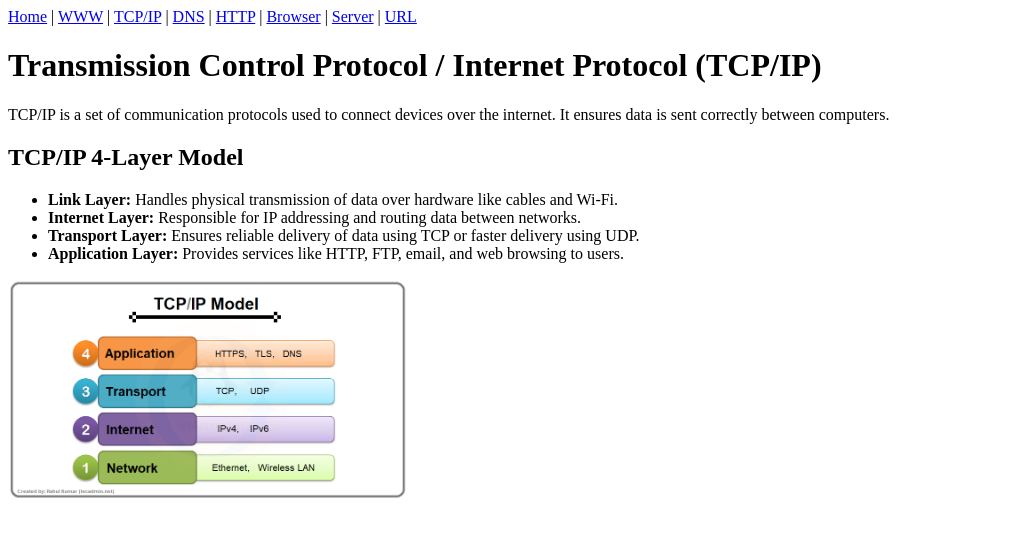
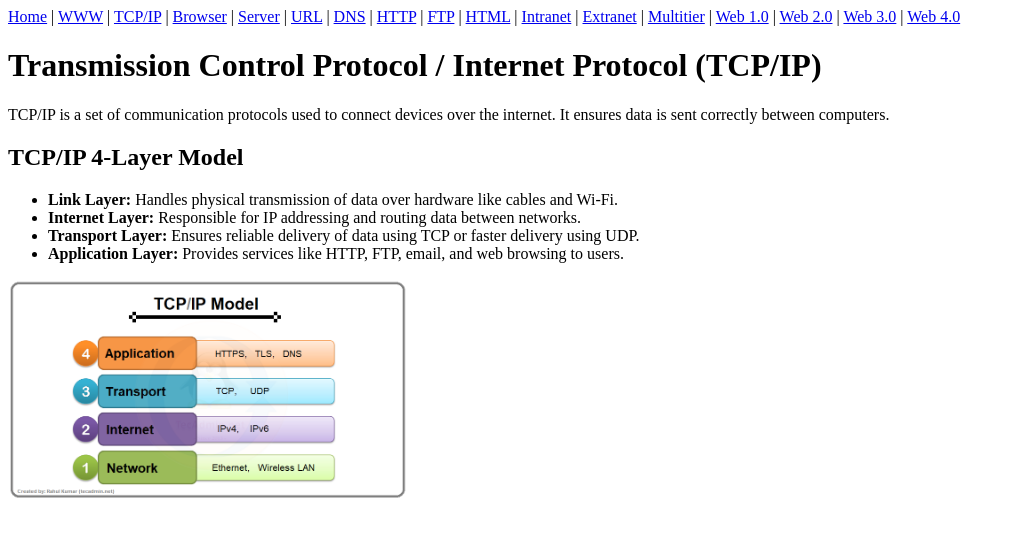
Before and after one commit to Amore100/internet-terminology-website, a plain HTML site: page tcp-ip.html in a window 1280 px wide. Shown: the whole page, without its empty margins (0-1015 px from the left). Drawn offline with Linux system fonts and the light colour scheme.

```diff
--- a/tcp-ip.html
+++ b/tcp-ip.html
@@ -9,11 +9,20 @@
     <a href="index.html">Home</a> |
     <a href="www.html">WWW</a> |
     <a href="tcp-ip.html">TCP/IP</a> |
+    <a href="browser.html">Browser</a> |
+    <a href="server.html">Server</a> |
+    <a href="url.html">URL</a> |
     <a href="dns.html">DNS</a> |
     <a href="http.html">HTTP</a> |
-    <a href="browser.html">Browser</a> |
-    <a href="server.html">Server</a> |
-    <a href="url.html">URL</a>
+    <a href="ftp.html">FTP</a> |
+    <a href="html.html">HTML</a> |
+    <a href="intranet.html">Intranet</a> |
+    <a href="extranet.html">Extranet</a> |
+    <a href="multitier.html">Multitier</a> |
+    <a href="web1.html">Web 1.0</a></li> |
+    <a href="web2.html">Web 2.0</a> |
+    <a href="web3.html">Web 3.0</a> |
+    <a href="web4.html">Web 4.0</a>
 </nav>
 
 <h1>Transmission Control Protocol / Internet Protocol (TCP/IP)</h1>
```
